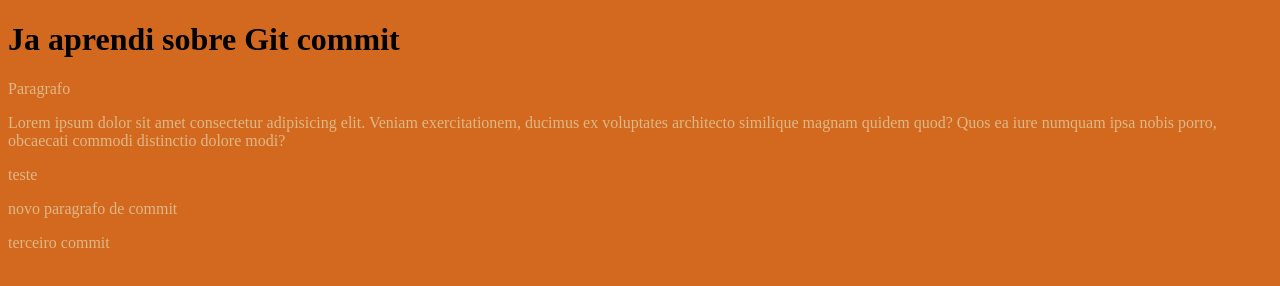
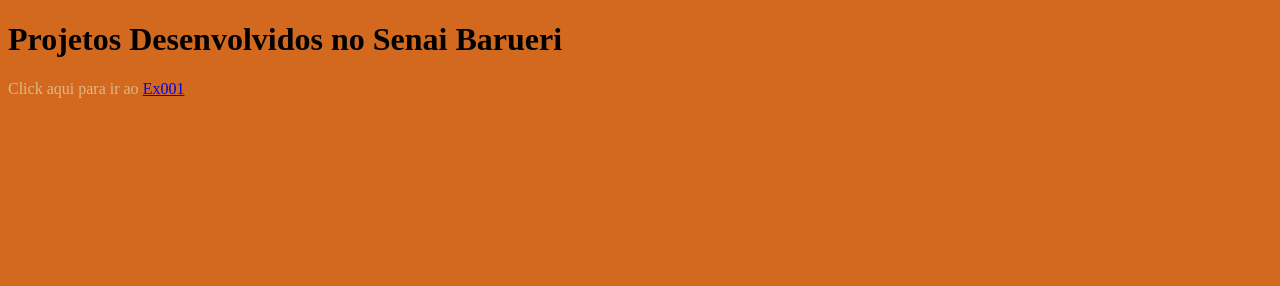
Before and after one commit to lucasnagaish1/Primeiro-Repo, a plain HTML site: page index.html in a window 1280 px wide. Drawn offline with Linux system fonts and the light colour scheme.

Commit message:
Ajuste na pagina index e adicinando ex001

```diff
--- a/index.html
+++ b/index.html
@@ -7,11 +7,7 @@
     <link rel="stylesheet" href="css/estilo.css">
 </head>
 <body>
-    <h1>Ja aprendi sobre Git commit</h1>
-    <p>Paragrafo</p>
-    <p>Lorem ipsum dolor sit amet consectetur adipisicing elit. Veniam exercitationem, ducimus ex voluptates architecto similique magnam quidem quod? Quos ea iure numquam ipsa nobis porro, obcaecati commodi distinctio dolore modi?</p>
-    <p>teste</p>
-    <p>novo paragrafo de commit</p>
-    <p>terceiro commit</p>
+    <h1>Projetos Desenvolvidos no Senai Barueri</h1>
+    <p>Click aqui para ir ao <a href="ex001.html">Ex001</a></p>
 </body>
 </html>
```
Also changed, not shown: ex001.html (added, +12 -0 lines).
